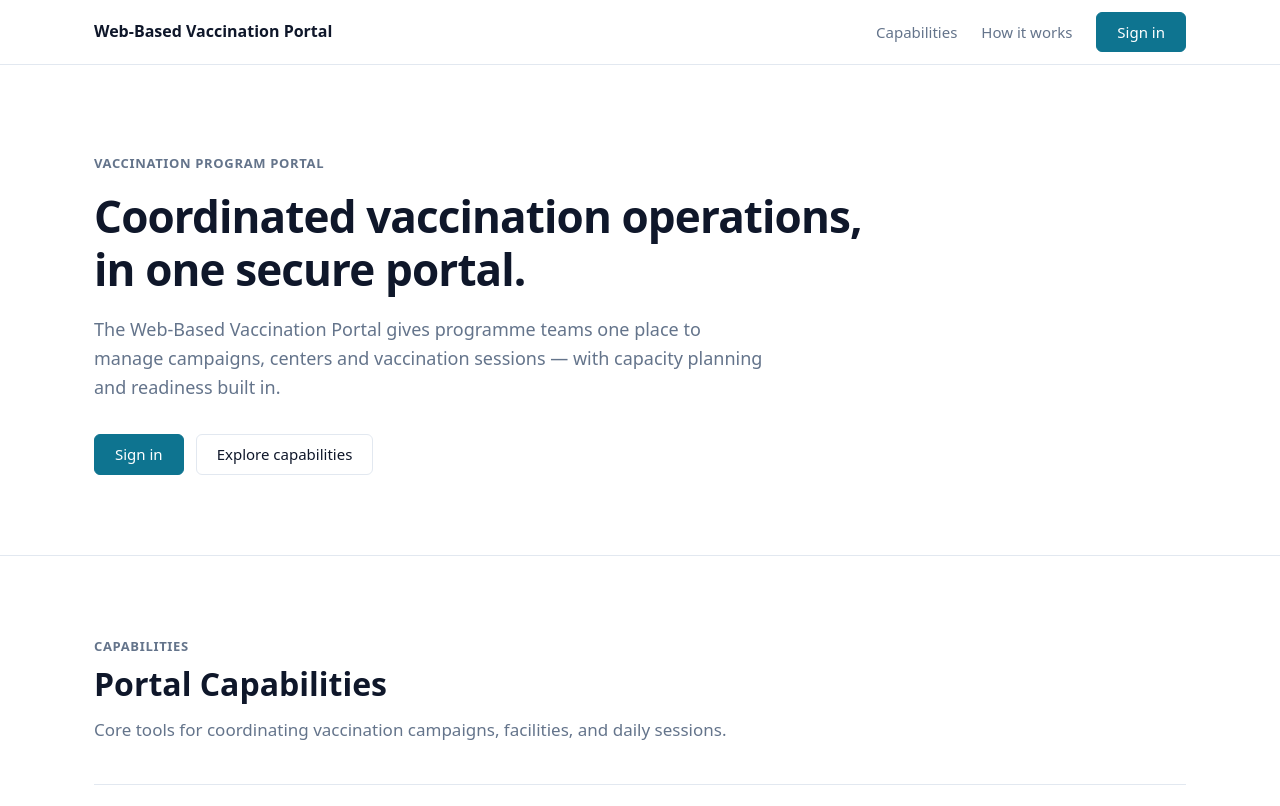
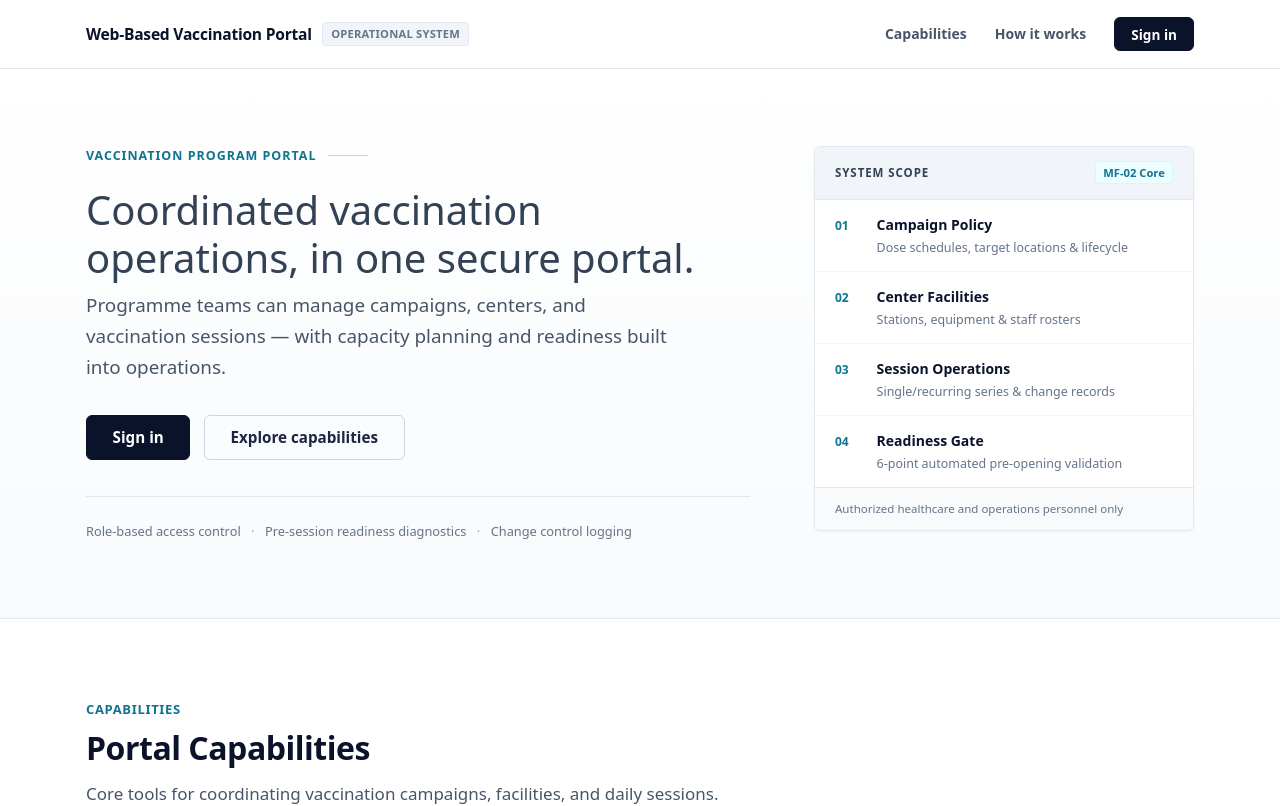
Before and after one commit to Sankalpa-KMCP/se2030-2026-y2-s1-mtr-01-vaccination-portal, a React (Vite) app in the folder frontend/: page / in a window 1280 px wide. Shown: the top 806 px of the page. Built offline with nearby package versions, Linux system fonts and the light colour scheme; no server answers.

Commit message:
feat(frontend): design public landing header and hero

```diff
--- a/frontend/src/features/public-landing/components/HeroSection.jsx
+++ b/frontend/src/features/public-landing/components/HeroSection.jsx
@@ -3,16 +3,22 @@ import React from 'react';
 export default function HeroSection({ onLoginClick }) {
   return (
     <section className="lp-hero" aria-labelledby="lp-hero-title">
-      <div className="lp-container">
-        <p className="lp-hero__eyebrow">Vaccination Program Portal</p>
+      <div className="lp-container lp-hero__grid">
+        <div className="lp-hero__content">
+          <div className="lp-hero__eyebrow-row">
+            <span className="lp-hero__eyebrow">Vaccination Program Portal</span>
+            <span className="lp-hero__eyebrow-line" aria-hidden="true" />
+          </div>
+
           <h1 className="lp-hero__title" id="lp-hero-title">
             Coordinated vaccination operations, in one secure portal.
           </h1>
+
           <p className="lp-hero__lead">
-          The Web-Based Vaccination Portal gives programme teams one place to
-          manage campaigns, centers and vaccination sessions — with capacity
-          planning and readiness built in.
+            Programme teams can manage campaigns, centers, and vaccination sessions
+            — with capacity planning and readiness built into operations.
           </p>
+
           <div className="lp-hero__actions">
             <button
               type="button"
@@ -25,6 +31,60 @@ export default function HeroSection({ onLoginClick }) {
               Explore capabilities
             </a>
           </div>
+
+          <div className="lp-hero__meta">
+            <span className="lp-hero__meta-item">Role-based access control</span>
+            <span className="lp-hero__meta-dot" aria-hidden="true">·</span>
+            <span className="lp-hero__meta-item">Pre-session readiness diagnostics</span>
+            <span className="lp-hero__meta-dot" aria-hidden="true">·</span>
+            <span className="lp-hero__meta-item">Change control logging</span>
+          </div>
+        </div>
+
+        <aside className="lp-hero__sidebar" aria-label="System operational scope">
+          <div className="lp-hero__sidebar-header">
+            <span className="lp-hero__sidebar-tag">SYSTEM SCOPE</span>
+            <span className="lp-hero__sidebar-badge">MF-02 Core</span>
+          </div>
+
+          <div className="lp-hero__sidebar-list">
+            <div className="lp-hero__sidebar-row">
+              <span className="lp-hero__sidebar-num">01</span>
+              <div className="lp-hero__sidebar-body">
+                <span className="lp-hero__sidebar-title">Campaign Policy</span>
+                <span className="lp-hero__sidebar-desc">Dose schedules, target locations &amp; lifecycle</span>
+              </div>
+            </div>
+
+            <div className="lp-hero__sidebar-row">
+              <span className="lp-hero__sidebar-num">02</span>
+              <div className="lp-hero__sidebar-body">
+                <span className="lp-hero__sidebar-title">Center Facilities</span>
+                <span className="lp-hero__sidebar-desc">Stations, equipment &amp; staff rosters</span>
+              </div>
+            </div>
+
+            <div className="lp-hero__sidebar-row">
+              <span className="lp-hero__sidebar-num">03</span>
+              <div className="lp-hero__sidebar-body">
+                <span className="lp-hero__sidebar-title">Session Operations</span>
+                <span className="lp-hero__sidebar-desc">Single/recurring series &amp; change records</span>
+              </div>
+            </div>
+
+            <div className="lp-hero__sidebar-row">
+              <span className="lp-hero__sidebar-num">04</span>
+              <div className="lp-hero__sidebar-body">
+                <span className="lp-hero__sidebar-title">Readiness Gate</span>
+                <span className="lp-hero__sidebar-desc">6-point automated pre-opening validation</span>
+              </div>
+            </div>
+          </div>
+
+          <div className="lp-hero__sidebar-footer">
+            <span>Authorized healthcare and operations personnel only</span>
+          </div>
+        </aside>
       </div>
     </section>
   );
--- a/frontend/src/features/public-landing/components/PublicHeader.jsx
+++ b/frontend/src/features/public-landing/components/PublicHeader.jsx
@@ -4,7 +4,10 @@ export default function PublicHeader({ onLoginClick }) {
   return (
     <header className="lp-header">
       <div className="lp-container lp-header__inner">
-        <span className="lp-header__brand">Web-Based Vaccination Portal</span>
+        <div className="lp-header__brand-group">
+          <span className="lp-header__brand">Web-Based Vaccination Portal</span>
+          <span className="lp-header__badge">Operational System</span>
+        </div>
 
         <nav className="lp-header__nav" aria-label="Main navigation">
           <a className="lp-header__link" href="#capabilities">
@@ -15,7 +18,7 @@ export default function PublicHeader({ onLoginClick }) {
           </a>
           <button
             type="button"
-            className="lp-btn lp-btn--primary"
+            className="lp-btn lp-btn--header"
             onClick={onLoginClick}
           >
             Sign in
--- a/frontend/src/features/public-landing/public-landing.css
+++ b/frontend/src/features/public-landing/public-landing.css
@@ -1,37 +1,374 @@
 /* ==========================================================================
-   Public Landing Page — Minimal Foundation
-   Clean, neutral structure designed for straightforward manual extension.
+   Public Landing Page — Visual System Foundation (Stage S1)
+   Header + Hero Redesign with Editorial Healthcare Architecture
    Scoped strictly under .lp-page to prevent any style leakage into the app.
    ========================================================================== */
 
 .lp-page {
+  --lp-ink-900: #0b132b;
+  --lp-ink-800: #1c2541;
+  --lp-ink-700: #334155;
+  --lp-ink-600: #475569;
+  --lp-ink-500: #64748b;
+  --lp-ink-400: #94a3b8;
+
   --lp-bg: #ffffff;
   --lp-bg-subtle: #f8fafc;
-  --lp-text: #0f172a;
-  --lp-text-muted: #64748b;
+  --lp-bg-muted: #f1f5f9;
+
   --lp-border: #e2e8f0;
+  --lp-border-subtle: #f1f5f9;
+  --lp-border-strong: #cbd5e1;
+
   --lp-accent: #0e7490;
   --lp-accent-hover: #155e75;
+  --lp-accent-subtle: #ecfeff;
+  --lp-accent-border: #cffafe;
+
+  --lp-radius-sm: 4px;
+  --lp-radius-md: 6px;
 
   display: flex;
   flex-direction: column;
   min-height: 100vh;
   background-color: var(--lp-bg);
-  color: var(--lp-text);
+  color: var(--lp-ink-700);
   font-family: system-ui, -apple-system, BlinkMacSystemFont, "Segoe UI", Roboto, "Helvetica Neue", Arial, sans-serif;
   line-height: 1.6;
+  -webkit-font-smoothing: antialiased;
 }
 
 /* --------------------------------------------------------------------------
-   Container & Layout
+   Container & Global Primitives
    -------------------------------------------------------------------------- */
 .lp-container {
   width: 100%;
-  max-width: 1140px;
+  max-width: 1180px;
   margin-inline: auto;
-  padding-inline: 1.5rem;
+  padding-inline: clamp(1.25rem, 4vw, 2.25rem);
 }
 
+.lp-skip-link {
+  position: absolute;
+  top: -100px;
+  left: 1rem;
+  z-index: 100;
+  padding: 0.5rem 1rem;
+  background-color: var(--lp-ink-900);
+  color: #ffffff;
+  border-radius: 0 0 var(--lp-radius-sm) var(--lp-radius-sm);
+  text-decoration: none;
+  font-weight: 600;
+  font-size: 0.85rem;
+}
+
+.lp-skip-link:focus {
+  top: 0;
+}
+
+/* --------------------------------------------------------------------------
+   Buttons
+   -------------------------------------------------------------------------- */
+.lp-btn {
+  display: inline-flex;
+  align-items: center;
+  justify-content: center;
+  padding: 0.65rem 1.35rem;
+  font-size: 0.925rem;
+  font-weight: 600;
+  line-height: 1.25;
+  border-radius: var(--lp-radius-md);
+  border: 1px solid transparent;
+  text-decoration: none;
+  cursor: pointer;
+  white-space: nowrap;
+  transition: background-color 0.15s ease, border-color 0.15s ease, color 0.15s ease;
+}
+
+.lp-btn:focus-visible {
+  outline: 2px solid var(--lp-accent);
+  outline-offset: 2px;
+}
+
+.lp-btn--header {
+  background-color: var(--lp-ink-900);
+  border-color: var(--lp-ink-900);
+  color: #ffffff;
+  padding: 0.45rem 1rem;
+  font-size: 0.85rem;
+}
+
+.lp-btn--header:hover {
+  background-color: var(--lp-accent);
+  border-color: var(--lp-accent);
+  color: #ffffff;
+}
+
+.lp-btn--primary {
+  background-color: var(--lp-ink-900);
+  border-color: var(--lp-ink-900);
+  color: #ffffff;
+  padding: 0.75rem 1.6rem;
+  font-size: 0.95rem;
+}
+
+.lp-btn--primary:hover {
+  background-color: var(--lp-accent);
+  border-color: var(--lp-accent);
+  color: #ffffff;
+}
+
+.lp-btn--secondary {
+  background-color: transparent;
+  border-color: var(--lp-border-strong);
+  color: var(--lp-ink-800);
+  padding: 0.75rem 1.6rem;
+  font-size: 0.95rem;
+}
+
+.lp-btn--secondary:hover {
+  background-color: var(--lp-bg-subtle);
+  border-color: var(--lp-ink-600);
+  color: var(--lp-ink-900);
+}
+
+/* --------------------------------------------------------------------------
+   Public Header
+   -------------------------------------------------------------------------- */
+.lp-header {
+  border-bottom: 1px solid var(--lp-border);
+  background-color: var(--lp-bg);
+  position: relative;
+  z-index: 50;
+}
+
+.lp-header__inner {
+  display: flex;
+  align-items: center;
+  justify-content: space-between;
+  height: 68px;
+}
+
+.lp-header__brand-group {
+  display: flex;
+  align-items: center;
+  gap: 0.65rem;
+}
+
+.lp-header__brand {
+  font-size: 0.975rem;
+  font-weight: 750;
+  color: var(--lp-ink-900);
+  letter-spacing: -0.015em;
+}
+
+.lp-header__badge {
+  font-size: 0.7rem;
+  font-weight: 650;
+  color: var(--lp-ink-500);
+  background-color: var(--lp-bg-muted);
+  border: 1px solid var(--lp-border);
+  padding: 0.15rem 0.5rem;
+  border-radius: var(--lp-radius-sm);
+  letter-spacing: 0.02em;
+  text-transform: uppercase;
+}
+
+.lp-header__nav {
+  display: flex;
+  align-items: center;
+  gap: 1.75rem;
+}
+
+.lp-header__link {
+  font-size: 0.875rem;
+  font-weight: 550;
+  color: var(--lp-ink-600);
+  text-decoration: none;
+  transition: color 0.15s ease;
+}
+
+.lp-header__link:hover {
+  color: var(--lp-ink-900);
+}
+
+/* --------------------------------------------------------------------------
+   Hero Section — Editorial Asymmetric Layout
+   -------------------------------------------------------------------------- */
+.lp-hero {
+  padding-block: clamp(3.5rem, 6vw, 5.5rem);
+  border-bottom: 1px solid var(--lp-border);
+  background: linear-gradient(180deg, #ffffff 0%, var(--lp-bg-subtle) 100%);
+}
+
+.lp-hero__grid {
+  display: grid;
+  grid-template-columns: 1fr 380px;
+  gap: clamp(2.5rem, 5vw, 4.5rem);
+  align-items: start;
+}
+
+.lp-hero__content {
+  display: flex;
+  flex-direction: column;
+}
+
+.lp-hero__eyebrow-row {
+  display: flex;
+  align-items: center;
+  gap: 0.75rem;
+  margin-bottom: 1.25rem;
+}
+
+.lp-hero__eyebrow {
+  font-size: 0.78rem;
+  font-weight: 750;
+  text-transform: uppercase;
+  letter-spacing: 0.08em;
+  color: var(--lp-accent);
+}
+
+.lp-hero__eyebrow-line {
+  height: 1px;
+  width: 40px;
+  background-color: var(--lp-border-strong);
+}
+
+.lp-hero__headline {
+  font-size: clamp(2.2rem, 3.8vw, 3.1rem);
+  font-weight: 800;
+  line-height: 1.18;
+  letter-spacing: -0.03em;
+  color: var(--lp-ink-900);
+  margin-bottom: 1.25rem;
+}
+
+.lp-hero__lead {
+  font-size: clamp(1.05rem, 1.6vw, 1.18rem);
+  color: var(--lp-ink-600);
+  line-height: 1.65;
+  margin-bottom: 2rem;
+  max-width: 600px;
+}
+
+.lp-hero__actions {
+  display: flex;
+  flex-wrap: wrap;
+  align-items: center;
+  gap: 0.85rem;
+  margin-bottom: 2.25rem;
+}
+
+.lp-hero__meta {
+  display: flex;
+  flex-wrap: wrap;
+  align-items: center;
+  gap: 0.65rem;
+  font-size: 0.8rem;
+  font-weight: 500;
+  color: var(--lp-ink-500);
+  padding-top: 1.5rem;
+  border-top: 1px solid var(--lp-border);
+}
+
+.lp-hero__meta-dot {
+  color: var(--lp-ink-400);
+}
+
+/* Hero System Scope Sidebar Panel */
+.lp-hero__sidebar {
+  background-color: var(--lp-bg);
+  border: 1px solid var(--lp-border);
+  border-radius: var(--lp-radius-md);
+  box-shadow: 0 1px 3px rgba(11, 19, 43, 0.04);
+  overflow: hidden;
+  display: flex;
+  flex-direction: column;
+}
+
+.lp-hero__sidebar-header {
+  display: flex;
+  align-items: center;
+  justify-content: space-between;
+  padding: 0.9rem 1.25rem;
+  background-color: var(--lp-bg-muted);
+  border-bottom: 1px solid var(--lp-border);
+}
+
+.lp-hero__sidebar-tag {
+  font-size: 0.72rem;
+  font-weight: 750;
+  letter-spacing: 0.08em;
+  color: var(--lp-ink-700);
+  text-transform: uppercase;
+}
+
+.lp-hero__sidebar-badge {
+  font-size: 0.7rem;
+  font-weight: 650;
+  color: var(--lp-accent);
+  background-color: var(--lp-accent-subtle);
+  border: 1px solid var(--lp-accent-border);
+  padding: 0.1rem 0.45rem;
+  border-radius: var(--lp-radius-sm);
+}
+
+.lp-hero__sidebar-list {
+  display: flex;
+  flex-direction: column;
+}
+
+.lp-hero__sidebar-row {
+  display: grid;
+  grid-template-columns: 28px 1fr;
+  gap: 0.85rem;
+  padding: 0.9rem 1.25rem;
+  border-bottom: 1px solid var(--lp-border-subtle);
+  transition: background-color 0.15s ease;
+}
+
+.lp-hero__sidebar-row:last-child {
+  border-bottom: none;
+}
+
+.lp-hero__sidebar-num {
+  font-size: 0.75rem;
+  font-weight: 750;
+  color: var(--lp-accent);
+  padding-top: 0.1rem;
+  font-variant-numeric: tabular-nums;
+}
+
+.lp-hero__sidebar-body {
+  display: flex;
+  flex-direction: column;
+  gap: 0.15rem;
+}
+
+.lp-hero__sidebar-title {
+  font-size: 0.875rem;
+  font-weight: 700;
+  color: var(--lp-ink-900);
+}
+
+.lp-hero__sidebar-desc {
+  font-size: 0.78rem;
+  color: var(--lp-ink-500);
+  line-height: 1.4;
+}
+
+.lp-hero__sidebar-footer {
+  padding: 0.75rem 1.25rem;
+  background-color: var(--lp-bg-subtle);
+  border-top: 1px solid var(--lp-border);
+  font-size: 0.72rem;
+  font-weight: 500;
+  color: var(--lp-ink-500);
+}
+
+/* --------------------------------------------------------------------------
+   Sections (Capabilities, Workflow, Trust, CTA, Footer)
+   -------------------------------------------------------------------------- */
 .lp-section {
   padding-block: 5rem;
   border-bottom: 1px solid var(--lp-border);
@@ -43,172 +380,29 @@
 
 .lp-section__eyebrow {
   font-size: 0.8125rem;
-  font-weight: 600;
+  font-weight: 700;
   text-transform: uppercase;
   letter-spacing: 0.05em;
-  color: var(--lp-text-muted);
+  color: var(--lp-accent);
   margin-bottom: 0.5rem;
 }
 
 .lp-section__title {
   font-size: 2rem;
-  font-weight: 700;
-  color: var(--lp-text);
+  font-weight: 750;
+  color: var(--lp-ink-900);
   margin-bottom: 0.75rem;
   line-height: 1.25;
+  letter-spacing: -0.015em;
 }
 
 .lp-section__lead {
   font-size: 1.0625rem;
-  color: var(--lp-text-muted);
+  color: var(--lp-ink-600);
   max-width: 640px;
   margin-bottom: 2.5rem;
 }
 
-/* --------------------------------------------------------------------------
-   Buttons & Links
-   -------------------------------------------------------------------------- */
-.lp-btn {
-  display: inline-flex;
-  align-items: center;
-  justify-content: center;
-  padding: 0.625rem 1.25rem;
-  font-size: 0.9375rem;
-  font-weight: 500;
-  border-radius: 6px;
-  border: 1px solid transparent;
-  text-decoration: none;
-  cursor: pointer;
-  line-height: 1.25;
-  transition: background-color 0.15s ease, border-color 0.15s ease, color 0.15s ease;
-}
-
-.lp-btn:focus-visible {
-  outline: 2px solid var(--lp-accent);
-  outline-offset: 2px;
-}
-
-.lp-btn--primary {
-  background-color: var(--lp-accent);
-  border-color: var(--lp-accent);
-  color: #ffffff;
-}
-
-.lp-btn--primary:hover {
-  background-color: var(--lp-accent-hover);
-  border-color: var(--lp-accent-hover);
-  color: #ffffff;
-}
-
-.lp-btn--secondary {
-  background-color: transparent;
-  border-color: var(--lp-border);
-  color: var(--lp-text);
-}
-
-.lp-btn--secondary:hover {
-  background-color: var(--lp-bg-subtle);
-  border-color: #cbd5e1;
-}
-
-.lp-skip-link {
-  position: absolute;
-  top: -100px;
-  left: 1rem;
-  z-index: 100;
-  padding: 0.5rem 1rem;
-  background-color: var(--lp-text);
-  color: #ffffff;
-  border-radius: 0 0 4px 4px;
-  text-decoration: none;
-}
-
-.lp-skip-link:focus {
-  top: 0;
-}
-
-/* --------------------------------------------------------------------------
-   Header
-   -------------------------------------------------------------------------- */
-.lp-header {
-  border-bottom: 1px solid var(--lp-border);
-  background-color: var(--lp-bg);
-}
-
-.lp-header__inner {
-  display: flex;
-  align-items: center;
-  justify-content: space-between;
-  height: 64px;
-}
-
-.lp-header__brand {
-  font-size: 1rem;
-  font-weight: 600;
-  color: var(--lp-text);
-  text-decoration: none;
-}
-
-.lp-header__nav {
-  display: flex;
-  align-items: center;
-  gap: 1.5rem;
-}
-
-.lp-header__link {
-  font-size: 0.9375rem;
-  color: var(--lp-text-muted);
-  text-decoration: none;
-}
-
-.lp-header__link:hover {
-  color: var(--lp-text);
-}
-
-/* --------------------------------------------------------------------------
-   Hero
-   -------------------------------------------------------------------------- */
-.lp-hero {
-  padding-block: 5.5rem 5rem;
-  border-bottom: 1px solid var(--lp-border);
-}
-
-.lp-hero__eyebrow {
-  font-size: 0.8125rem;
-  font-weight: 600;
-  text-transform: uppercase;
-  letter-spacing: 0.05em;
-  color: var(--lp-text-muted);
-  margin-bottom: 1rem;
-}
-
-.lp-hero__title {
-  font-size: 2.75rem;
-  font-weight: 750;
-  line-height: 1.2;
-  color: var(--lp-text);
-  margin-bottom: 1.25rem;
-  max-width: 780px;
-  letter-spacing: -0.02em;
-}
-
-.lp-hero__lead {
-  font-size: 1.125rem;
-  color: var(--lp-text-muted);
-  max-width: 680px;
-  margin-bottom: 2rem;
-  line-height: 1.6;
-}
-
-.lp-hero__actions {
-  display: flex;
-  flex-wrap: wrap;
-  gap: 0.75rem;
-}
-
-/* --------------------------------------------------------------------------
-   Capabilities (Clean Numbered List)
-   -------------------------------------------------------------------------- */
 .lp-capabilities-list {
   display: flex;
   flex-direction: column;
@@ -226,27 +420,24 @@
 
 .lp-capability-item__num {
   font-size: 0.875rem;
-  font-weight: 600;
-  color: var(--lp-text-muted);
+  font-weight: 700;
+  color: var(--lp-accent);
 }
 
 .lp-capability-item__title {
   font-size: 1.125rem;
-  font-weight: 600;
-  color: var(--lp-text);
+  font-weight: 700;
+  color: var(--lp-ink-900);
   margin-bottom: 0.35rem;
 }
 
 .lp-capability-item__desc {
   font-size: 0.9375rem;
-  color: var(--lp-text-muted);
+  color: var(--lp-ink-600);
   margin: 0;
   max-width: 760px;
 }
 
-/* --------------------------------------------------------------------------
-   How It Works (Simple Ordered Sequence)
-   -------------------------------------------------------------------------- */
 .lp-workflow-list {
   display: grid;
   grid-template-columns: repeat(3, 1fr);
@@ -263,27 +454,24 @@
 
 .lp-workflow-item__num {
   font-size: 1.25rem;
-  font-weight: 700;
+  font-weight: 750;
   color: var(--lp-accent);
   margin-bottom: 0.5rem;
 }
 
 .lp-workflow-item__title {
   font-size: 1.0625rem;
-  font-weight: 600;
-  color: var(--lp-text);
+  font-weight: 700;
+  color: var(--lp-ink-900);
   margin-bottom: 0.35rem;
 }
 
 .lp-workflow-item__desc {
   font-size: 0.9375rem;
-  color: var(--lp-text-muted);
+  color: var(--lp-ink-600);
   margin: 0;
 }
 
-/* --------------------------------------------------------------------------
-   Accountability (Simple 2-Column Grid)
-   -------------------------------------------------------------------------- */
 .lp-trust-grid {
   display: grid;
   grid-template-columns: repeat(2, 1fr);
@@ -293,20 +481,17 @@
 
 .lp-trust-item__title {
   font-size: 1.0625rem;
-  font-weight: 600;
-  color: var(--lp-text);
+  font-weight: 700;
+  color: var(--lp-ink-900);
   margin-bottom: 0.35rem;
 }
 
 .lp-trust-item__desc {
   font-size: 0.9375rem;
-  color: var(--lp-text-muted);
+  color: var(--lp-ink-600);
   margin: 0;
 }
 
-/* --------------------------------------------------------------------------
-   Sign-In CTA (Simple Centered Section)
-   -------------------------------------------------------------------------- */
 .lp-cta-section {
   padding-block: 5rem;
   text-align: center;
@@ -315,27 +500,24 @@
 
 .lp-cta-section__title {
   font-size: 1.875rem;
-  font-weight: 700;
-  color: var(--lp-text);
+  font-weight: 750;
+  color: var(--lp-ink-900);
   margin-bottom: 0.75rem;
 }
 
 .lp-cta-section__text {
   font-size: 1.0625rem;
-  color: var(--lp-text-muted);
+  color: var(--lp-ink-600);
   max-width: 560px;
   margin-inline: auto;
   margin-bottom: 1.75rem;
 }
 
-/* --------------------------------------------------------------------------
-   Footer
-   -------------------------------------------------------------------------- */
 .lp-footer {
   padding-block: 2.5rem;
   background-color: var(--lp-bg);
   font-size: 0.875rem;
-  color: var(--lp-text-muted);
+  color: var(--lp-ink-500);
 }
 
 .lp-footer__inner {
@@ -347,8 +529,8 @@
 }
 
 .lp-footer__brand {
-  font-weight: 600;
-  color: var(--lp-text);
+  font-weight: 700;
+  color: var(--lp-ink-900);
 }
 
 .lp-footer__nav {
@@ -358,7 +540,7 @@
 }
 
 .lp-footer__link {
-  color: var(--lp-text-muted);
+  color: var(--lp-ink-600);
   text-decoration: none;
   background: none;
   border: none;
@@ -368,13 +550,36 @@
 }
 
 .lp-footer__link:hover {
-  color: var(--lp-text);
+  color: var(--lp-ink-900);
 }
 
 /* --------------------------------------------------------------------------
-   Responsive
+   Responsive Layout
    -------------------------------------------------------------------------- */
+@media (max-width: 1024px) {
+  .lp-hero__grid {
+    grid-template-columns: 1fr;
+    gap: 2.5rem;
+  }
+
+  .lp-hero__sidebar {
+    max-width: 540px;
+  }
+}
+
 @media (max-width: 768px) {
+  .lp-header__nav {
+    gap: 0.75rem;
+  }
+
+  .lp-header__link {
+    display: none;
+  }
+
+  .lp-header__badge {
+    display: none;
+  }
+
   .lp-section {
     padding-block: 3.5rem;
   }
@@ -383,8 +588,18 @@
     padding-block: 3.5rem 3rem;
   }
 
-  .lp-hero__title {
-    font-size: 2rem;
+  .lp-hero__headline {
+    font-size: 2.1rem;
+  }
+
+  .lp-hero__meta {
+    flex-direction: column;
+    align-items: flex-start;
+    gap: 0.4rem;
+  }
+
+  .lp-hero__meta-dot {
+    display: none;
   }
 
   .lp-workflow-list {
@@ -403,3 +618,16 @@
     gap: 1rem;
   }
 }
+
+@media (max-width: 576px) {
+  .lp-hero__actions {
+    flex-direction: column;
+    align-items: stretch;
+    width: 100%;
+  }
+
+  .lp-hero__actions .lp-btn {
+    width: 100%;
+    text-align: center;
+  }
+}
```
Lines whose indentation alone changed are shown as unchanged.
